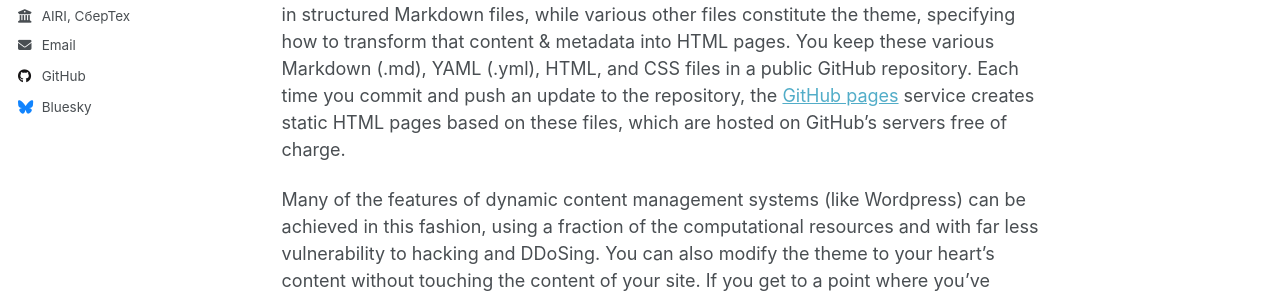
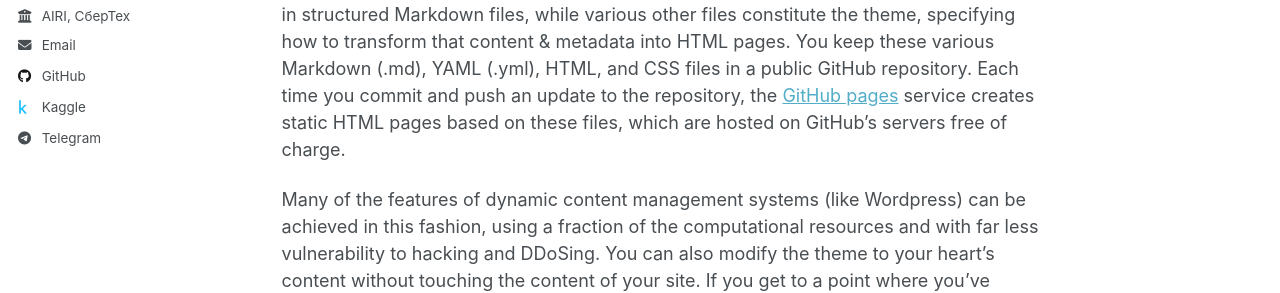
Before and after one commit to Robot-mitski/Space_cappuchino.github.io, a Jekyll site: the page built from _pages/about.md, in a window 1280 px wide. Shown: the part 397-690 px from the top of the page. Built offline with Jekyll 4.4.1, drawn with Linux system fonts in a browser that asks for light colours; a script that is not in the unit is left out; some of the changed lines change nothing that is shown.

Commit message:
Update _config.yml

```diff
--- a/_config.yml
+++ b/_config.yml
@@ -31,36 +31,12 @@ author:
   uri              : # URL
   email            : "nika646470@gmail.com"
 
-  github           : "academicpages"
-  kaggle           : # Username
-  stackoverflow    : # User number or user number and name (i.e., use "1" or "1/jeff-atwood")
+  # Academic websites
+  github: "https://github.com/Robot-mitski"
+  kaggle: "https://www.kaggle.com/nikasmirnova"
 
   # Social media
-  artstation       : # Username
-  bluesky          : "bsky.app" # Replace this with you Bluesky username
-  facebook         : # Username
-  flickr           : # Username
-  foursquare       : # Username
-  goodreads        : # Username
-  google_plus      : # Username
-  keybase          : # Username
-  instagram        : # Username
-  lastfm           : # Username
-  linkedin         : # Username
-  mastodon         : # URL
-  medium           : # URL
-  pinterest        : # Username
-  soundcloud       : # Username
-  steam            : # Username
-  telegram         : # URL
-  tumblr           : # Username
-  twitter          : # Username for X / Twitter
-  vine             : # Username
-  weibo            : # Username
-  wikipedia        : # Username
-  xing             : # Username
-  youtube          : # Username
-  zhihu            : # Username
+  telegram: "https://t.me/space_capuchino"
 
 # Publication Category - The following the list of publication categories and their headings
 publication_category:
```
